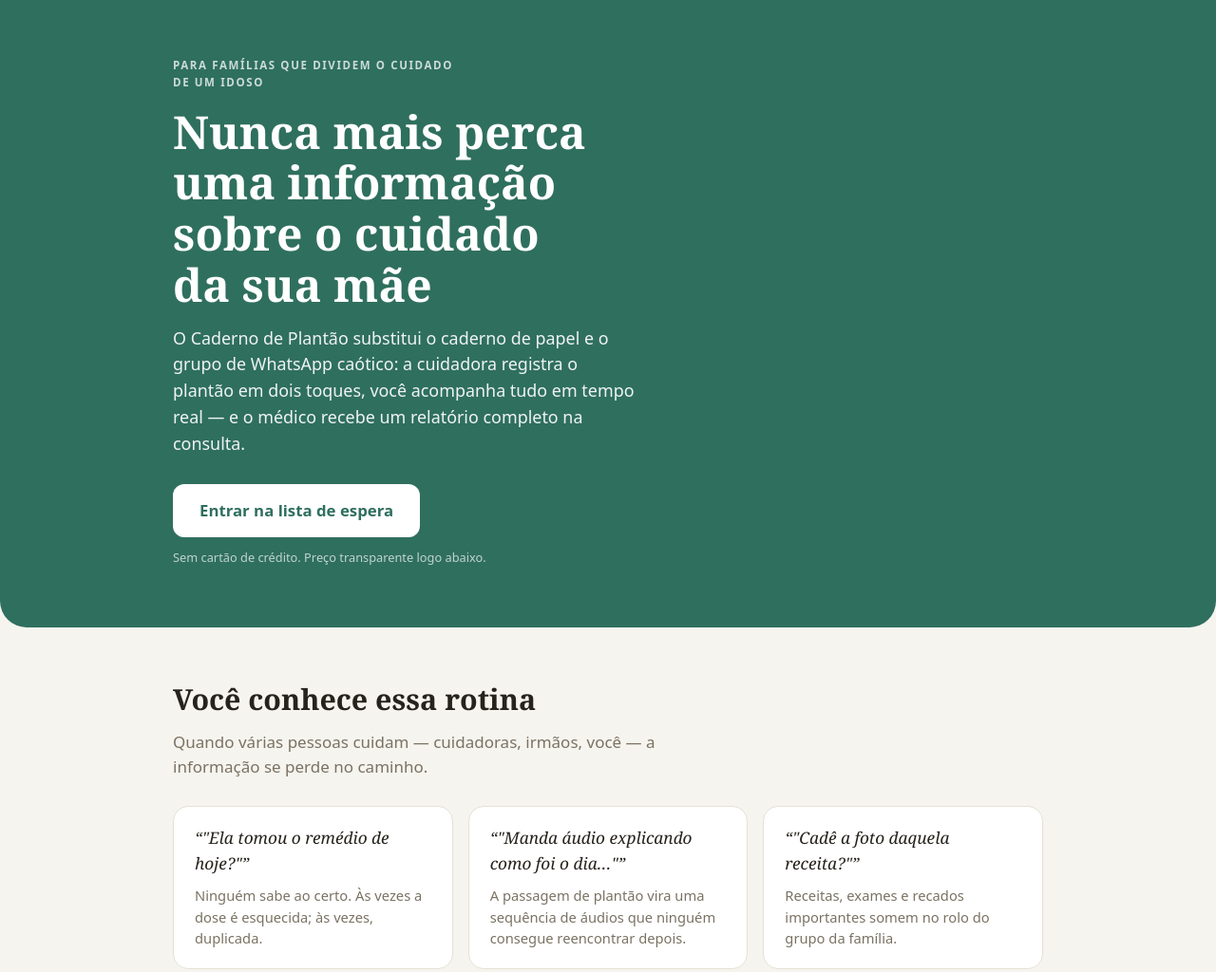
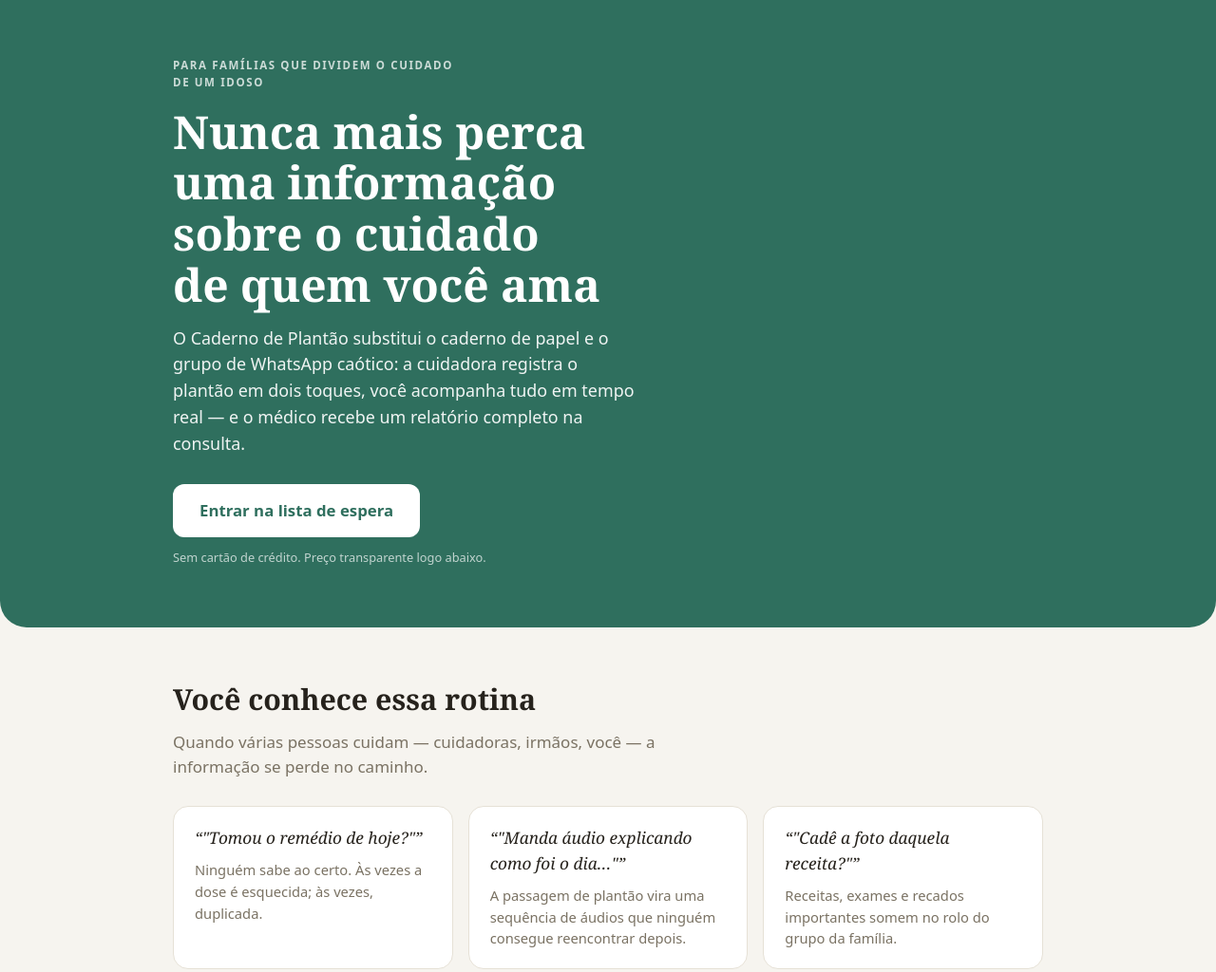
Before and after one commit to Samuel-Abreu7/alentra-landing, a plain HTML site: page index.html in a window 1280 px wide. Shown: the top 1024 px of the page at 95% size. Drawn offline with Linux system fonts and the light colour scheme.

Commit message:
Inclusive hero copy: quem voce ama instead of sua mae
Co-Authored-By: Claude Fable 5 <noreply@anthropic.com>

```diff
--- a/index.html
+++ b/index.html
@@ -83,7 +83,7 @@
 
 <div class="hero"><div class="wrap">
   <p class="eyebrow">Para famílias que dividem o cuidado de um idoso</p>
-  <h1>Nunca mais perca uma informação sobre o cuidado da sua mãe</h1>
+  <h1>Nunca mais perca uma informação sobre o cuidado de quem você ama</h1>
   <p>O Caderno de Plantão substitui o caderno de papel e o grupo de WhatsApp caótico:
   a cuidadora registra o plantão em dois toques, você acompanha tudo em tempo real —
   e o médico recebe um relatório completo na consulta.</p>
@@ -95,7 +95,7 @@
   <h2>Você conhece essa rotina</h2>
   <p class="lede">Quando várias pessoas cuidam — cuidadoras, irmãos, você — a informação se perde no caminho.</p>
   <div class="grid3">
-    <div class="pain"><q>"Ela tomou o remédio de hoje?"</q>
+    <div class="pain"><q>"Tomou o remédio de hoje?"</q>
       <p>Ninguém sabe ao certo. Às vezes a dose é esquecida; às vezes, duplicada.</p></div>
     <div class="pain"><q>"Manda áudio explicando como foi o dia…"</q>
       <p>A passagem de plantão vira uma sequência de áudios que ninguém consegue reencontrar depois.</p></div>
```
